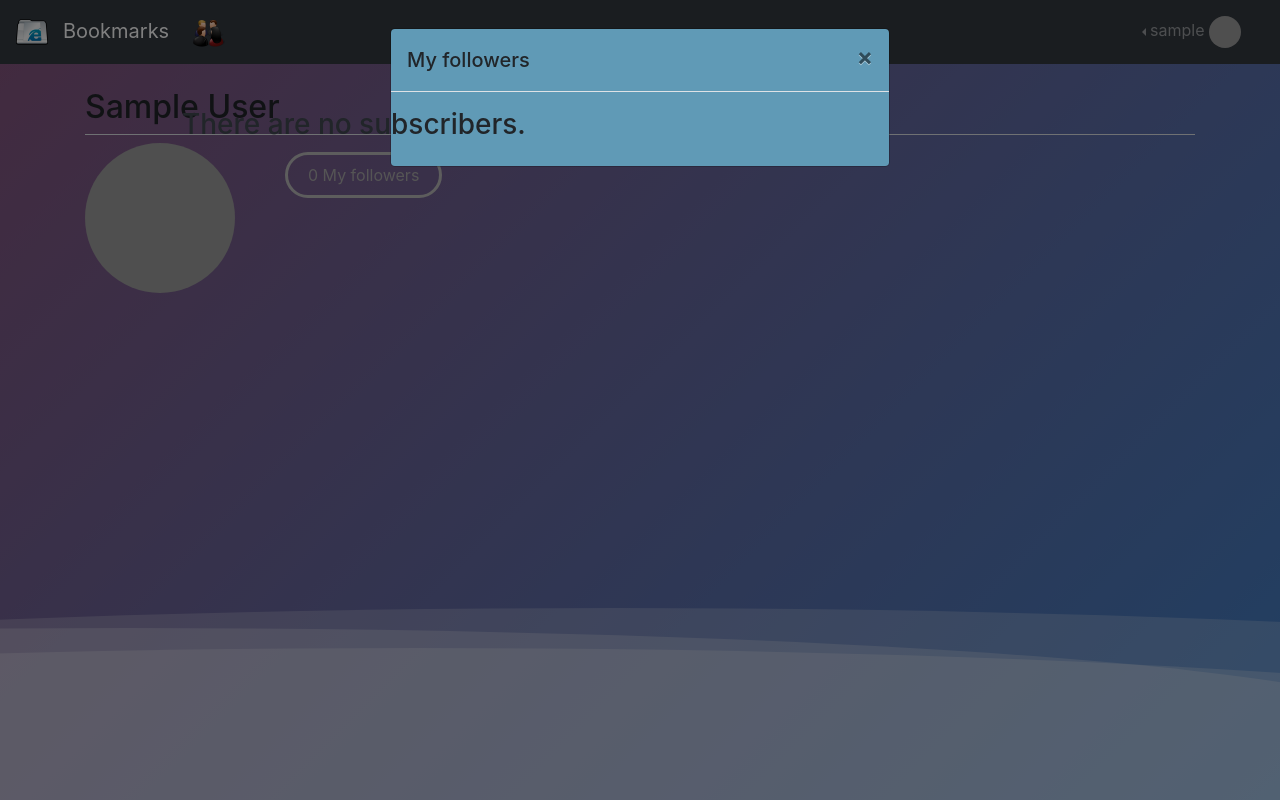
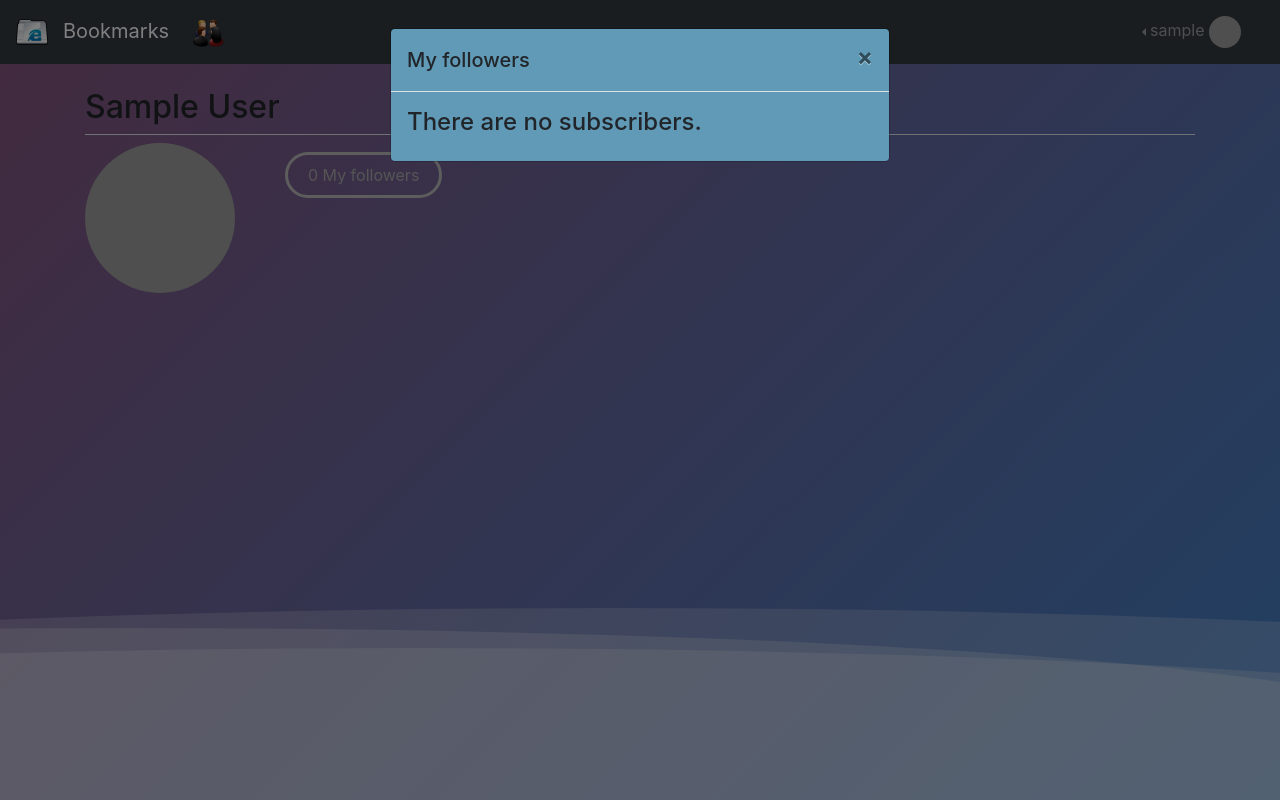
Before and after one commit to KLYMENKORUS/Bookmarks, a Django app: a page that uses account/templates/account/user/detail.html in a window 1280 px wide, after a click that opens the changed part. Run offline with Django 4.2, Linux system fonts and the light colour scheme; the visitor is signed in with stand-in values (Sample User, id 1); data comes from the database, SQL or seed files in the repository; data that the repository does not hold is empty; some libraries are stand-ins or nearby versions; grey boxes are pictures that could not be loaded.

Commit message:
Update files

```diff
--- a/account/templates/account/user/detail.html
+++ b/account/templates/account/user/detail.html
@@ -91,7 +91,7 @@
             </div>
         {% endfor %}
     {% else %}
-        <h3 style="position: relative; right: 225px">There are no subscribers.</h3>
+        <h4>There are no subscribers.</h4>
     {% endif %}
     </div>
       </div>
--- a/bookmarks/settings.py
+++ b/bookmarks/settings.py
@@ -14,7 +14,7 @@ BASE_DIR = Path(__file__).resolve().parent.parent
 SECRET_KEY = "django-insecure-%(6!6(s258ka#co)r_4-z7f45%^lxk#2v+tatcu$9j=)ka%-r6"
 
 # SECURITY WARNING: don't run with debug turned on in production!
-DEBUG = True
+DEBUG = False
 
 ALLOWED_HOSTS = ['127.0.0.1', 'bookmarks-apps.herokuapp.com']
 
```
